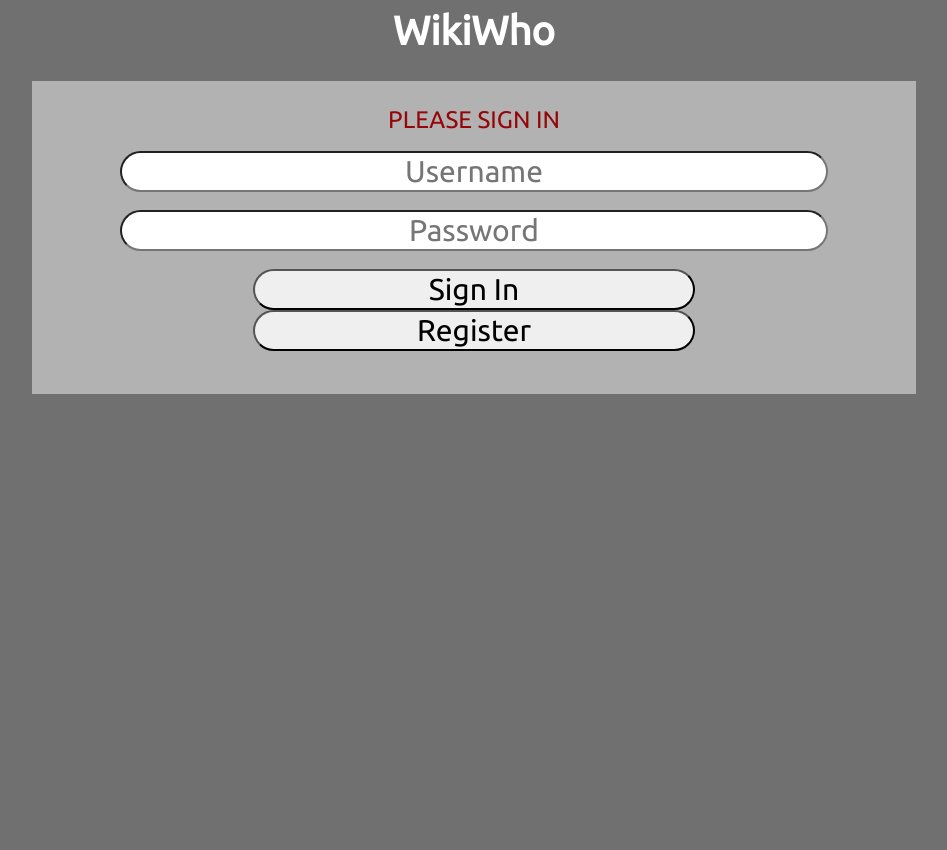
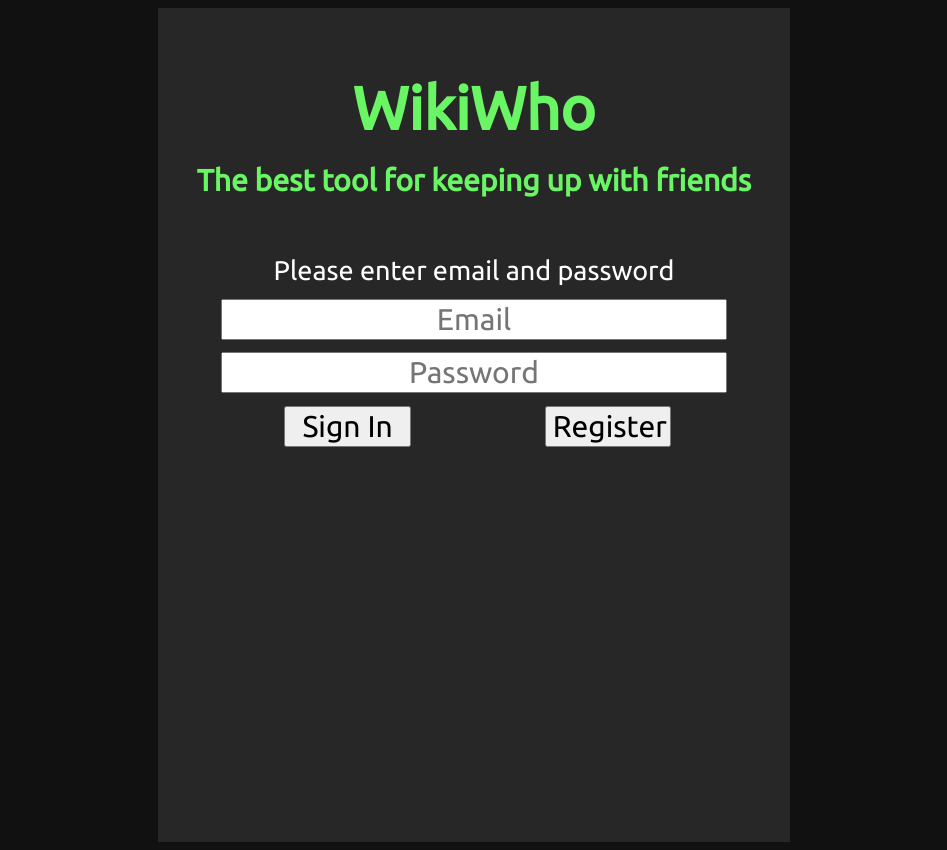
Before and after one commit to Naton-1/POOSD-POOP-Group-Small_Project, a PHP site: page / in a window 1280 px wide. Shown: the whole page, without its empty margins (166-1113 px from the left). Before the commit the page ends 394 px from the top, so only its background shows below. Run offline with PHP 8.4, Linux system fonts and the light colour scheme.

Commit message:
Login Page

```diff
--- a/css/styles.css
+++ b/css/styles.css
@@ -1,25 +1,40 @@
 body
 {
-    background-color: #707070;
+    background-color: #111111;
+    /*background-image: url('82701028-happy-multiethnic-friends-casual-people-having-fun-sitting-on-couch-indoors-and-laughing.jpg');*/
 }
 
 #title
 {
-    font-size: 40px;
+    font-size: 60px;
     width: 100%;
     /*margin: 2% 5%;*/
     text-align: center;
     font-family: 'Ubuntu', sans-serif;
-    color: #FFFFFF;
+    color: #6af565;
+}
+
+#banner
+{
+
+    font-size: 30px;
+    width: 100%;
+    /*margin: 2% 5%;*/
+    margin-top: -3%;
+    text-align: center;
+    font-family: 'Ubuntu', sans-serif;
+    color: #6af565;
 }
 
 #loginDiv
 {
     font-size: 30px;
-    width: 70%;
-    margin-left: 15%;
+    height: 100%;
+    width: 50%;
+    margin-left: 25%;
+    margin-top: 0%;
     padding: 25px 0px 25px 0px;
-    background-color: #b2b2b2;
+    background-color: #272727;
 }
 
 #loggedInDiv
@@ -43,9 +58,10 @@ body
 .buttons
 {
     font-size: 30px;
-    border-radius: 25px;
-    width: 50%;
-    margin-left: 25%;
+    /*border-radius: 25px;*/
+    width: 20%;
+    margin-left: 20%;
+    display:inline-block;
     font-family: 'Ubuntu', sans-serif;
 }
 
@@ -73,7 +89,7 @@ body
 }
 
 input[type="text"],input[type="password"]{
-    border-radius: 25px;
+    /*border-radius: 25px;*/
     text-align: center;
     width: 80%;
     margin-left: 10%;
@@ -83,13 +99,14 @@ input[type="text"],input[type="password"]{
 
 #inner-title{
     display: inline-block;
-    font-size: 0.8em;
+    font-size: 0.9em;
     width: 90%;
     text-align: center;
+    margin-top: 5%;
     margin-left: 5%;
     margin-bottom: 2%;
     font-family: 'Ubuntu', sans-serif;
-    color: #95060a;
+    color: #FFFFFF;
 }
 
 #loginResult{
--- a/index.html
+++ b/index.html
@@ -1,22 +1,39 @@
 <html>
 <head>
 	<title>WikiWho</title>
-  <meta name="description" value="BLARG">
+    <meta name="description" value="BLARG">
 	<script type="text/javascript" src="js/md5.js"></script>
 	<script type="text/javascript" src="js/code.js"></script>
     <link href="css/styles.css" rel="stylesheet">
     <link href="https://fonts.googleapis.com/css?family=Ubuntu" rel="stylesheet">
 </head>
 <body>
+<style>
+	body
+	{
+		/*background-image: url('82701028-happy-multiethnic-friends-casual-people-having-fun-sitting-on-couch-indoors-and-laughing.jpg');*/
+	}
 
-<center><h1 id="title">WikiWho</h1></center>
+</style>
+
+
+
 
 <div id="loginDiv">
-	<span id="inner-title">PLEASE SIGN IN</span>
-	<input type="text" id="loginName" placeholder="Username" /><br />
+	<center><h1 id="title">WikiWho</h1></center>
+	<h2 id="banner">The best tool for keeping up with friends</h2>
+
+
+	<span id="inner-title">Please enter email and password</span>
+
+	<input type="text" id="loginName" placeholder="Email" /><br />
+
 	<input type="password" id="loginPassword" placeholder="Password"/><br />
-  <button type="button" id="loginButton" class="buttons" onclick="doLogin();"> Sign In </button>
-  <button type="button" id="registerButton" class="buttons" > Register </button>
+	<div id="button2">
+		<button type="button" id="loginButton" class="buttons" onclick="doLogin();"> Sign In </button>
+  		<button type="button" id="registerButton" class="buttons" > Register </button>
+	</div>
+
 	<span id="loginResult"></span>
 </div>
 
```
